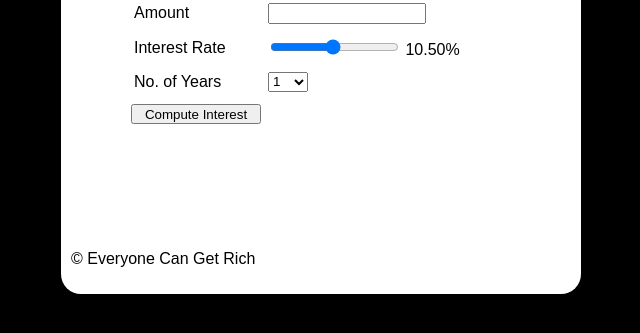
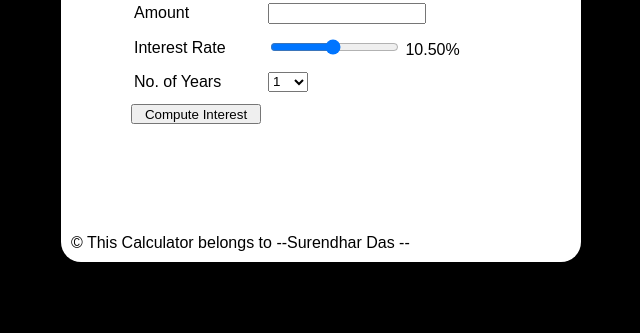
Before and after one commit to SURENDHARDAS/Coursera_assignment, a plain HTML site: page index.html in a window 1280 px wide. Shown: the part 99-432 px from the top of the page, without its empty margins (319-959 px from the left). Drawn offline with Linux system fonts and the light colour scheme.

Commit message:
Update index.html

```diff
--- a/index.html
+++ b/index.html
@@ -51,8 +51,12 @@
             <span id="result">
                 </span>
         </div>
+        <footer>
 
-        <p>&copy; Everyone Can Get Rich</p>
+            &#169; This Calculator belongs to --Surendhar Das --
+
+            <footer>
+
 
 
 
```
